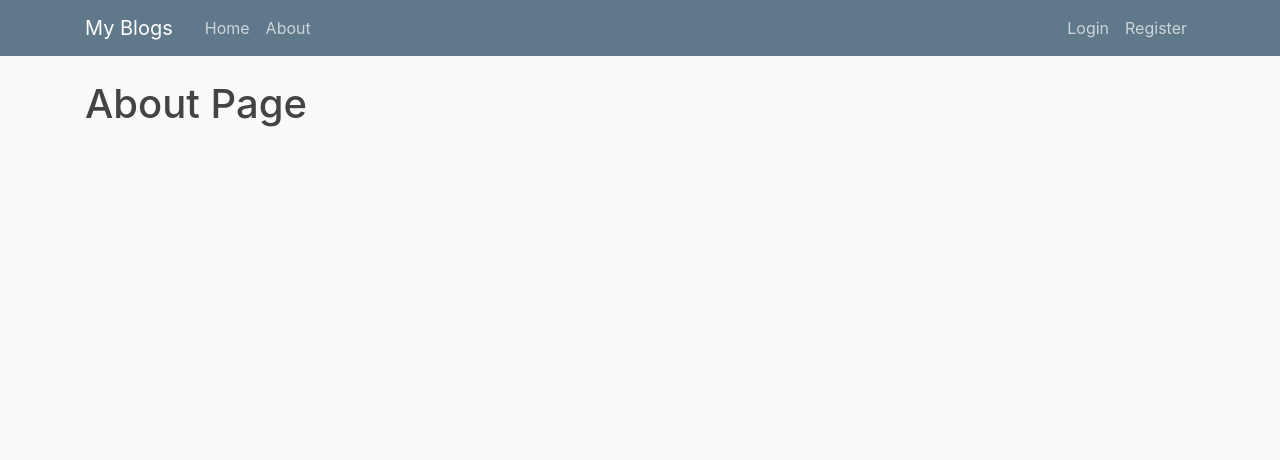
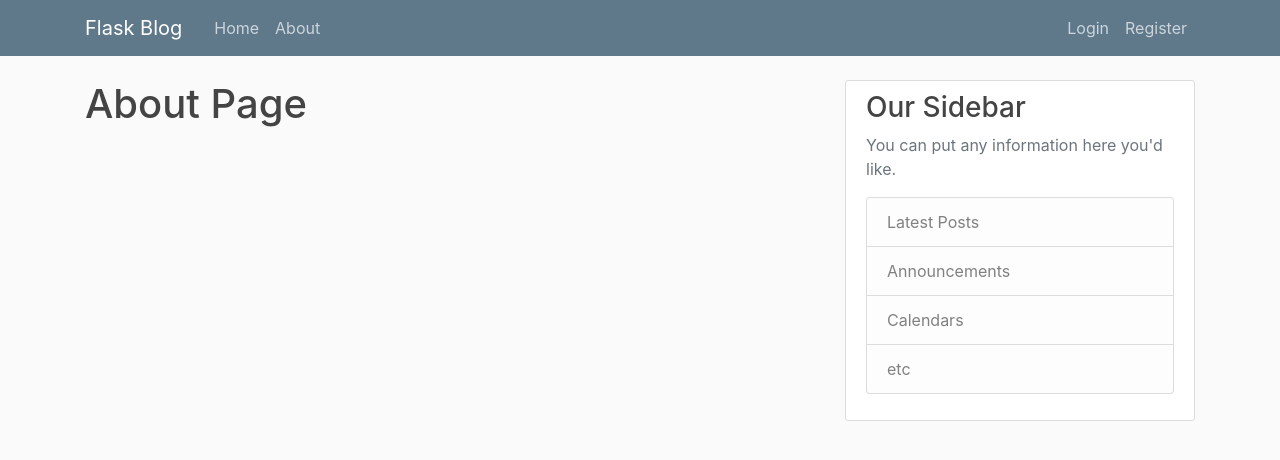
Before and after one commit to AryanA3735/Blog-Flex-Write-your-blog, a Flask app: page /about in a window 1280 px wide. Shown: the top 460 px of the page. Run offline with Flask 2, Linux system fonts and the light colour scheme; some libraries are stand-ins or nearby versions.

Commit message:
Update layout.html

```diff
--- a/flaskblog/templates/layout.html
+++ b/flaskblog/templates/layout.html
@@ -11,16 +11,16 @@
     <link rel="stylesheet" type="text/css" href="{{ url_for('static', filename='main.css') }}">
 
     {% if title %}
-        <title>My Blogs - {{ title }}</title>
+        <title>Flask Blog - {{ title }}</title>
     {% else %}
-        <title>My Blogs</title>
+        <title>Flask Blog</title>
     {% endif %}
 </head>
 <body>
     <header class="site-header">
       <nav class="navbar navbar-expand-md navbar-dark bg-steel fixed-top">
         <div class="container">
-          <a class="navbar-brand mr-4" href="/">My Blogs</a>
+          <a class="navbar-brand mr-4" href="/">Flask Blog</a>
           <button class="navbar-toggler" type="button" data-toggle="collapse" data-target="#navbarToggle" aria-controls="navbarToggle" aria-expanded="false" aria-label="Toggle navigation">
             <span class="navbar-toggler-icon"></span>
           </button>
@@ -58,10 +58,21 @@
           {% endwith %}
           {% block content %}{% endblock %}
         </div>
-
+        <div class="col-md-4">
+          <div class="content-section">
+            <h3>Our Sidebar</h3>
+            <p class='text-muted'>You can put any information here you'd like.
+              <ul class="list-group">
+                <li class="list-group-item list-group-item-light">Latest Posts</li>
+                <li class="list-group-item list-group-item-light">Announcements</li>
+                <li class="list-group-item list-group-item-light">Calendars</li>
+                <li class="list-group-item list-group-item-light">etc</li>
+              </ul>
+            </p>
+          </div>
+        </div>
       </div>
     </main>
-
 
     <!-- jQuery first, then Popper.js, then Bootstrap JS -->
     <script src="https://code.jquery.com/jquery-3.2.1.slim.min.js" integrity="sha384-KJ3o2DKtIkvYIK3UENzmM7KCkRr/rE9/Qpg6aAZGJwFDMVNA/GpGFF93hXpG5KkN" crossorigin="anonymous"></script>
```
